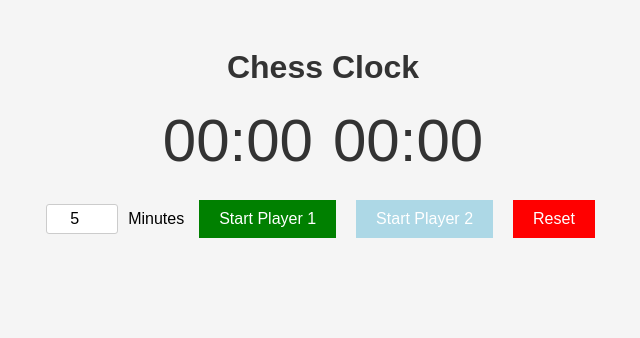
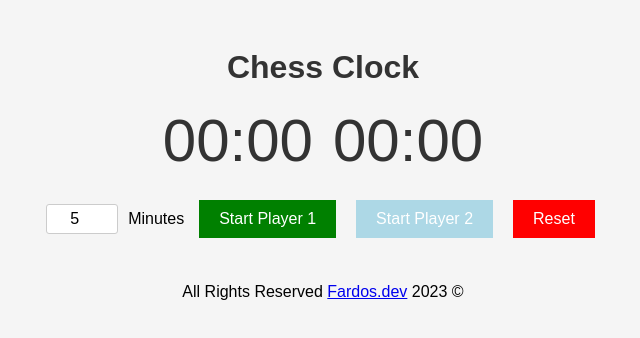
Before and after one commit to Tarekkh92/chessclock, a plain HTML site: page index.html in a window 1280 px wide. Shown: the whole page, without its empty margins (317-957 px from the left). Drawn offline with Linux system fonts and the light colour scheme.

Commit message:
make it better

```diff
--- a/index.html
+++ b/index.html
@@ -140,8 +140,12 @@
       </div>
     </div>
   </div>
-
+  <footer style="text-align: center; margin-top: 20px;">
+    <p>   All Rights Reserved <a href="https://fardos.dev/">Fardos.dev</a> <span id="currentYear"></span> &copy;</p>
+  </footer>
   <script>
+       const currentYear = new Date().getFullYear();
+    document.getElementById("currentYear").textContent = currentYear;
  let timer1, timer2;
     let seconds1, seconds2;
     let initialSeconds = 5 * 60; // Initial countdown time for both players (5 minutes)
```
